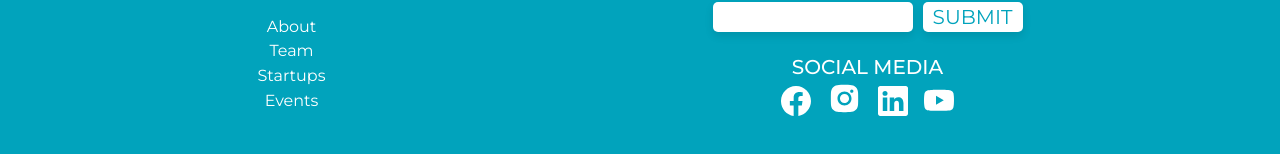
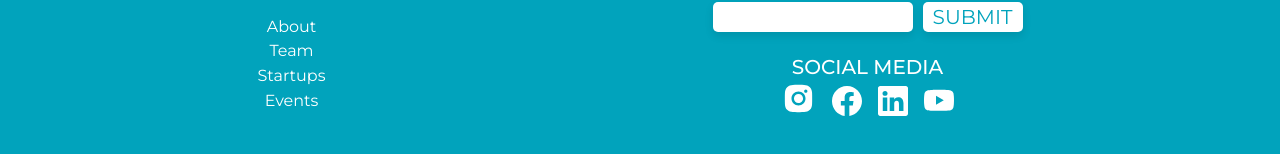
Before and after one commit to alvin1904/REACT-IEDC_RIT_Landing_Page, a React (Vite) app: page / in a window 1280 px wide. Shown: the part 3956-4110 px from the top of the page. Built offline with nearby package versions, Linux system fonts and the light colour scheme.

Commit message:
minor fixes in footer

```diff
--- a/src/App.css
+++ b/src/App.css
@@ -34,3 +34,8 @@ body {
 body {
   overflow-x: hidden;
 }
+
+.footer_social_links{
+  all: unset;
+  cursor: pointer;
+}
--- a/src/components/Footer/Footer.jsx
+++ b/src/components/Footer/Footer.jsx
@@ -31,10 +31,10 @@ const Footer = () => {
           <div className="footer_2_down">
             <div className="footer_heading">SOCIAL MEDIA</div>
             <div className="footer_icons">
-              <BsFacebook size={30}/>
-              <AiFillInstagram size={35} />
-              <BsLinkedin size={30}/>
-              <BsYoutube size={30}/>
+              <a href="https://www.instagram.com/iedc.rit/" target="_blank" className="footer_social_links"><AiFillInstagram size={35}/></a>
+              <a href="https://www.facebook.com/svbcrit" target="_blank" className="footer_social_links"><BsFacebook size={30}/></a>
+              <a href="https://www.linkedin.com/company/iedcrit/" target="_blank" className="footer_social_links"><BsLinkedin size={30}/></a>
+              <a href="https://www.youtube.com/channel/UCV7DzcPJBhgJbU8nT4KS0Jg/featured" target="_blank" className="footer_social_links"><BsYoutube size={30}/></a>
             </div>
           </div>
         </div>
```
